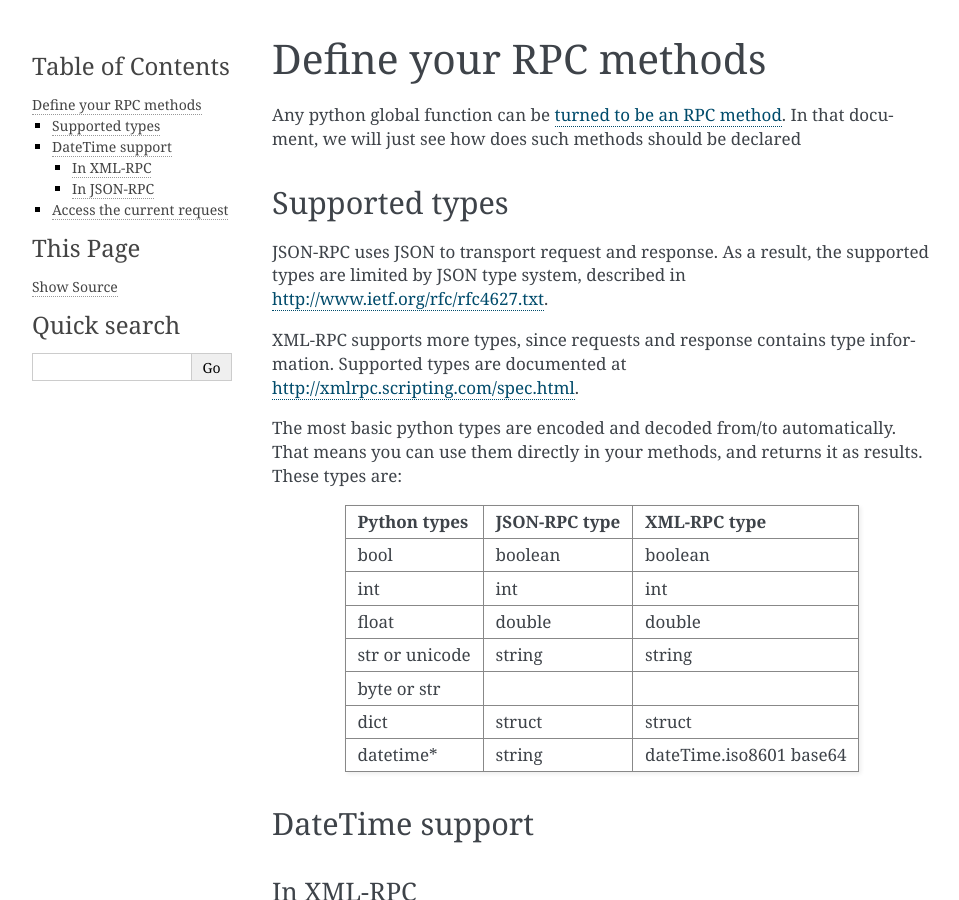
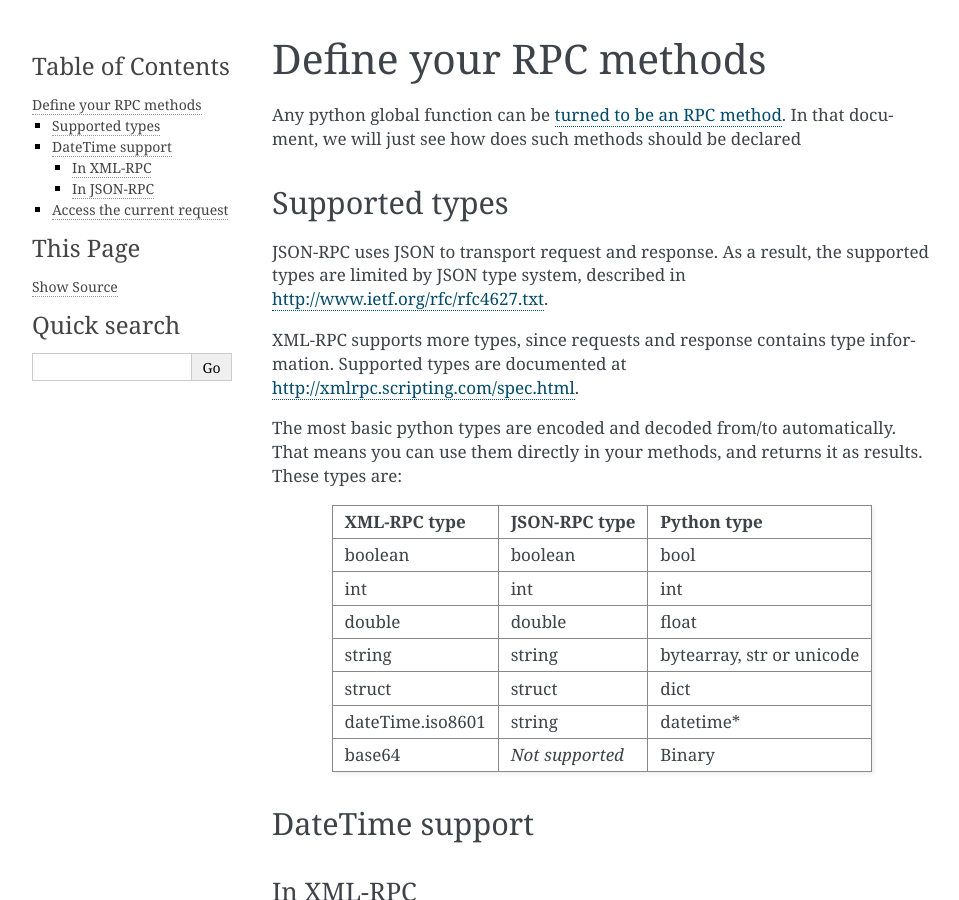
Before and after one commit to alorence/django-modern-rpc, a Sphinx documentation site: the page built from docs/source/basic_usage/define_rpc_methods.rst, in a window 1280 px wide and 900 px high. Shown: the whole window, without its empty margins (148-1107 px from the left). Built offline with Sphinx 7.4.7, drawn with Linux system fonts in a browser that asks for light colours.

Commit message:
Doc about supported types

```diff
--- a/docs/source/basic_usage/define_rpc_methods.rst
+++ b/docs/source/basic_usage/define_rpc_methods.rst
@@ -17,18 +17,17 @@ http://xmlrpc.scripting.com/spec.html.
 The most basic python types are encoded and decoded from/to automatically. That means you can use them directly
 in your methods, and returns it as results. These types are:
 
-==============    =============   ============
-Python types      JSON-RPC type   XML-RPC type
-==============    =============   ============
-bool              boolean         boolean
-int               int             int
-float             double          double
-str or unicode    string          string
-byte or str
-dict              struct          struct
-datetime*         string          dateTime.iso8601
-                                  base64
-==============    =============   ============
+=================    ================    ==================
+XML-RPC type         JSON-RPC type       Python type
+=================    ================    ==================
+boolean              boolean             bool
+int                  int                 int
+double               double              float
+string               string              bytearray, str or unicode
+struct               struct              dict
+dateTime.iso8601     string              datetime*
+base64               *Not supported*     Binary
+=================    ================    ==================
 
 DateTime support
 ----------------
```
